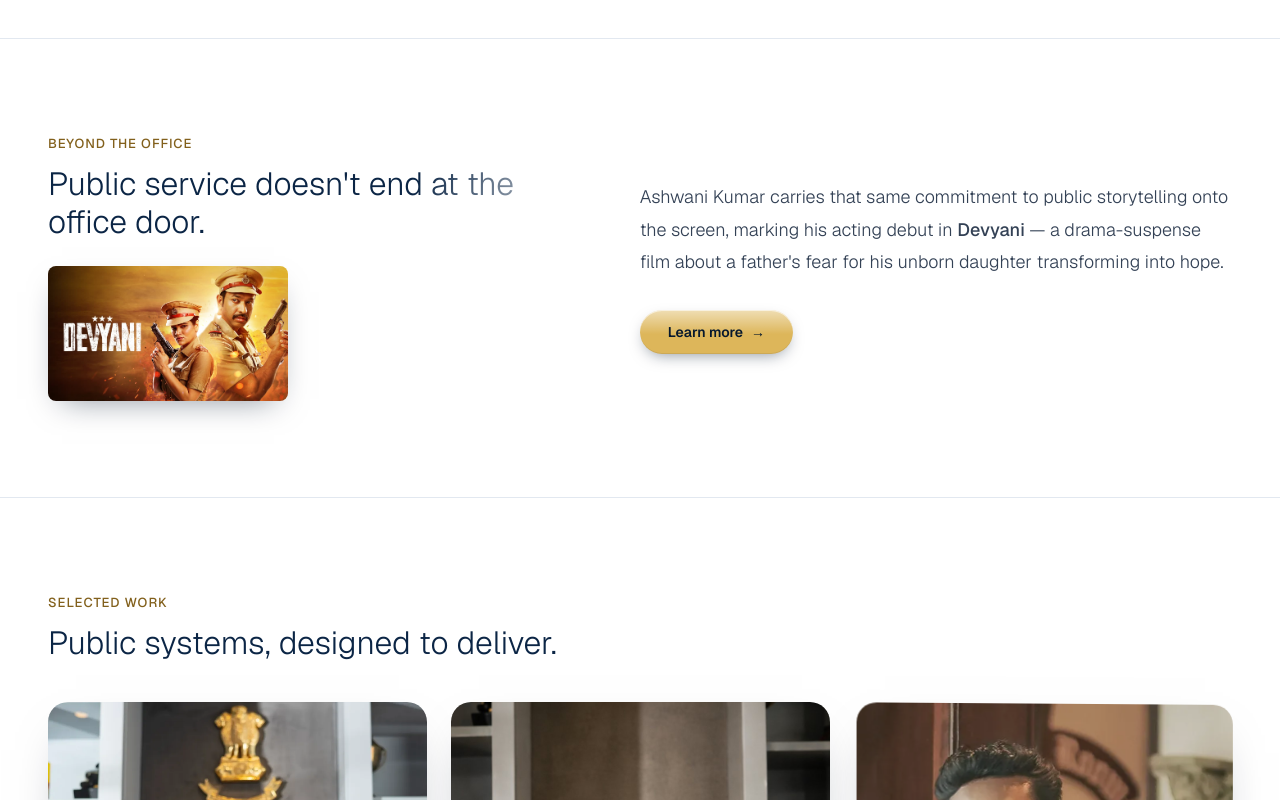
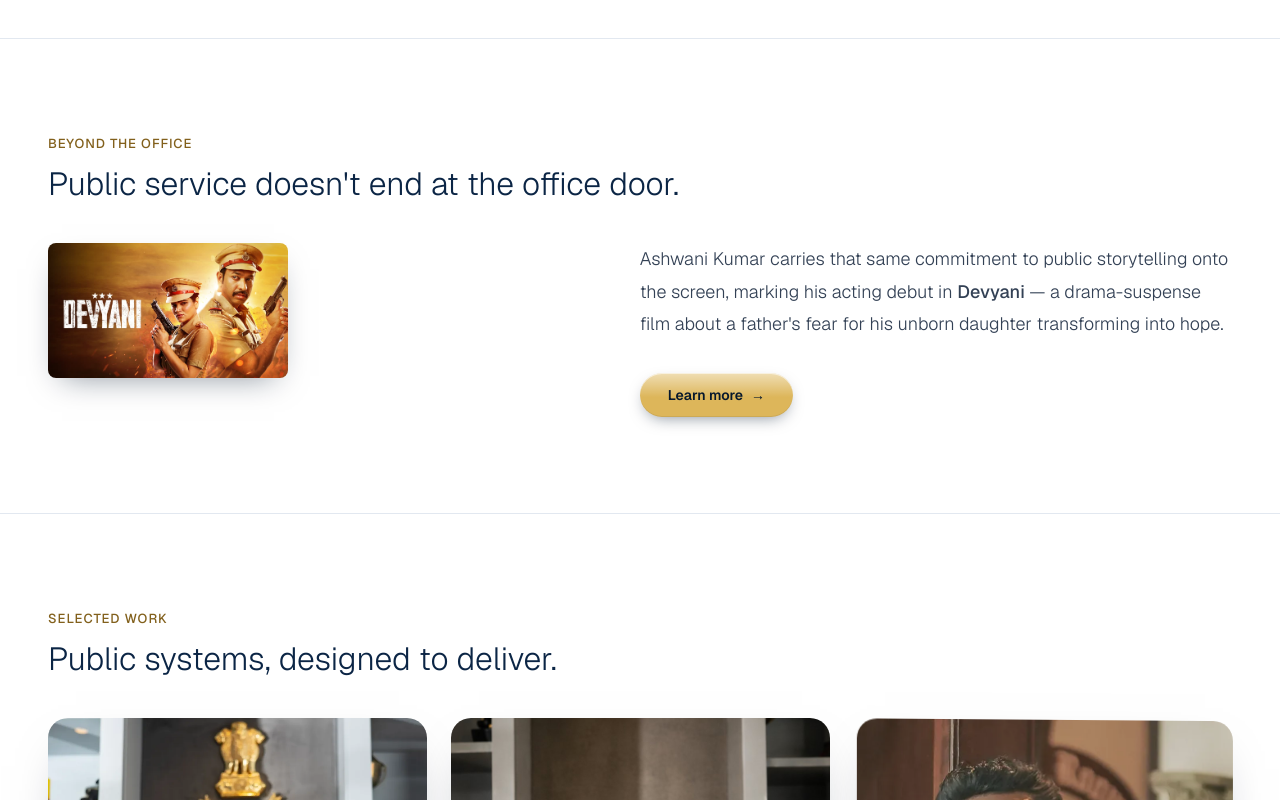
Before and after one commit to Ishaan18singh/ashwani-kumar-website, a Next.js app: page / in a window 1280 px wide. Shown: the part 1140-1940 px from the top of the page. Built offline with nearby package versions, Linux system fonts and the light colour scheme.

Commit message:
Top-align Devyani poster with the copy column, heading full-width above both

```diff
--- a/app/(site)/page.js
+++ b/app/(site)/page.js
@@ -156,18 +156,19 @@ export default function HomePage() {
       </section>
 
       <section className="home-section-devyani border-t border-slate-200 py-24 dark:border-slate-800">
-        <div className="shell grid items-center gap-14 lg:grid-cols-[.95fr_1.05fr]">
+        <div className="shell">
           <div className="reveal">
             <p className="eyebrow">Beyond the Office</p>
-            <h2 className="section-title mb-6">Public service doesn&apos;t end at the office door.</h2>
+            <h2 className="section-title">Public service doesn&apos;t end at the office door.</h2>
+          </div>
+          <div className="mt-10 grid items-start gap-14 lg:grid-cols-[.95fr_1.05fr]">
             {/* eslint-disable-next-line @next/next/no-img-element */}
             <img
               src="/images/devyani-poster.jpg"
               alt="Devyani movie poster"
-              className="devyani-poster-thumb"
+              className="devyani-poster-thumb reveal"
               loading="lazy"
             />
-          </div>
             <div className="reveal stack-center">
               <p className="body-copy text-slate-600 dark:text-slate-300">
                 Ashwani Kumar carries that same commitment to public storytelling onto the screen, marking his acting
@@ -181,6 +182,7 @@ export default function HomePage() {
               >
                 Learn more <span aria-hidden="true">→</span>
               </Link>
+            </div>
           </div>
         </div>
       </section>
```
Lines whose indentation alone changed are shown as unchanged.
